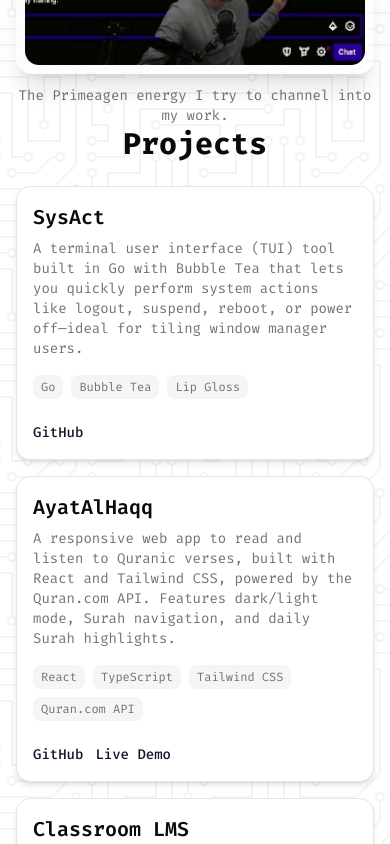
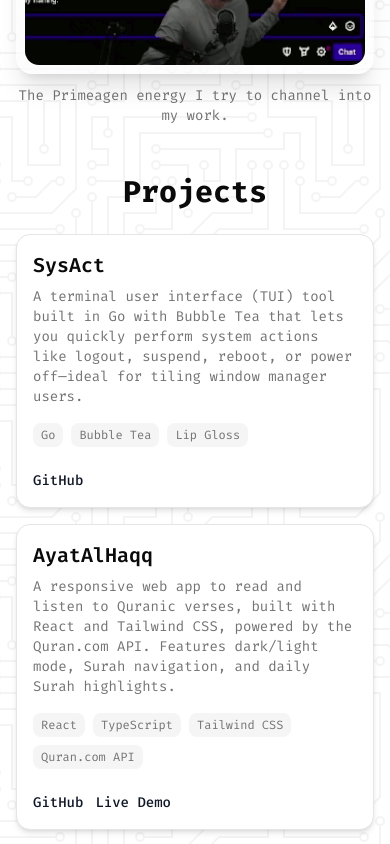
Before and after one commit to AyKrimino/portfolio, a Next.js app: page / in a window 390 px wide. Shown: the part 1820-2664 px from the top of the page. Built offline with nearby package versions, Linux system fonts and the light colour scheme.

Commit message:
fix: add margin top to project section in mobile devices

```diff
--- a/src/components/ProjectsSection.tsx
+++ b/src/components/ProjectsSection.tsx
@@ -15,7 +15,7 @@ const ProjectsSection = () => {
   return (
     <section
       id="projects-section"
-      className="min-h-screen px-4 sm:px-6 lg:px-8 max-w-3xl mx-auto"
+      className="min-h-screen px-4 sm:px-6 lg:px-8 max-w-3xl mx-auto mt-12 sm:mt-0"
     >
       <h2 className="text-3xl font-bold text-center mb-6">Projects</h2>
       <div className="space-y-4 md:space-y-6">
```
